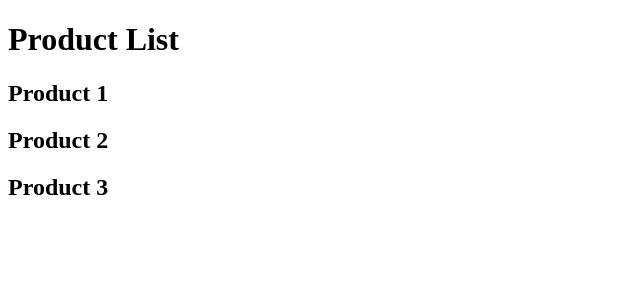
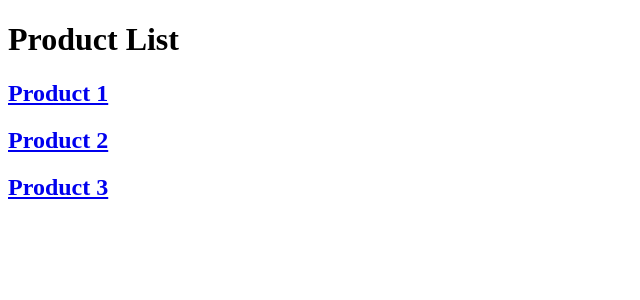
Before and after one commit to Mohsinazeem1122/learning-next-js, a Next.js app: page /products in a window 1280 px wide. Shown: the top 300 px of the page, without its empty margins (0-640 px from the left). Built offline with nearby package versions, Linux system fonts and the light colour scheme.

Commit message:
add links

```diff
--- a/src/app/products/page.tsx
+++ b/src/app/products/page.tsx
@@ -1,12 +1,19 @@
+import Link from "next/link";
 import React from "react";
 
 function ProductList() {
   return (
     <>
       <h1 className="text-center">Product List</h1>
-      <h2>Product 1</h2>
-      <h2>Product 2</h2>
-      <h2>Product 3</h2>
+      <Link href={"/products/1"}>
+        <h2>Product 1</h2>
+      </Link>
+      <Link href={"/products/2"}>
+        <h2>Product 2</h2>
+      </Link>
+      <Link href={"/products/3"}>
+        <h2>Product 3</h2>
+      </Link>
     </>
   );
 }
```
Also changed, not shown: src/app/page.tsx (+7 -1 lines).
